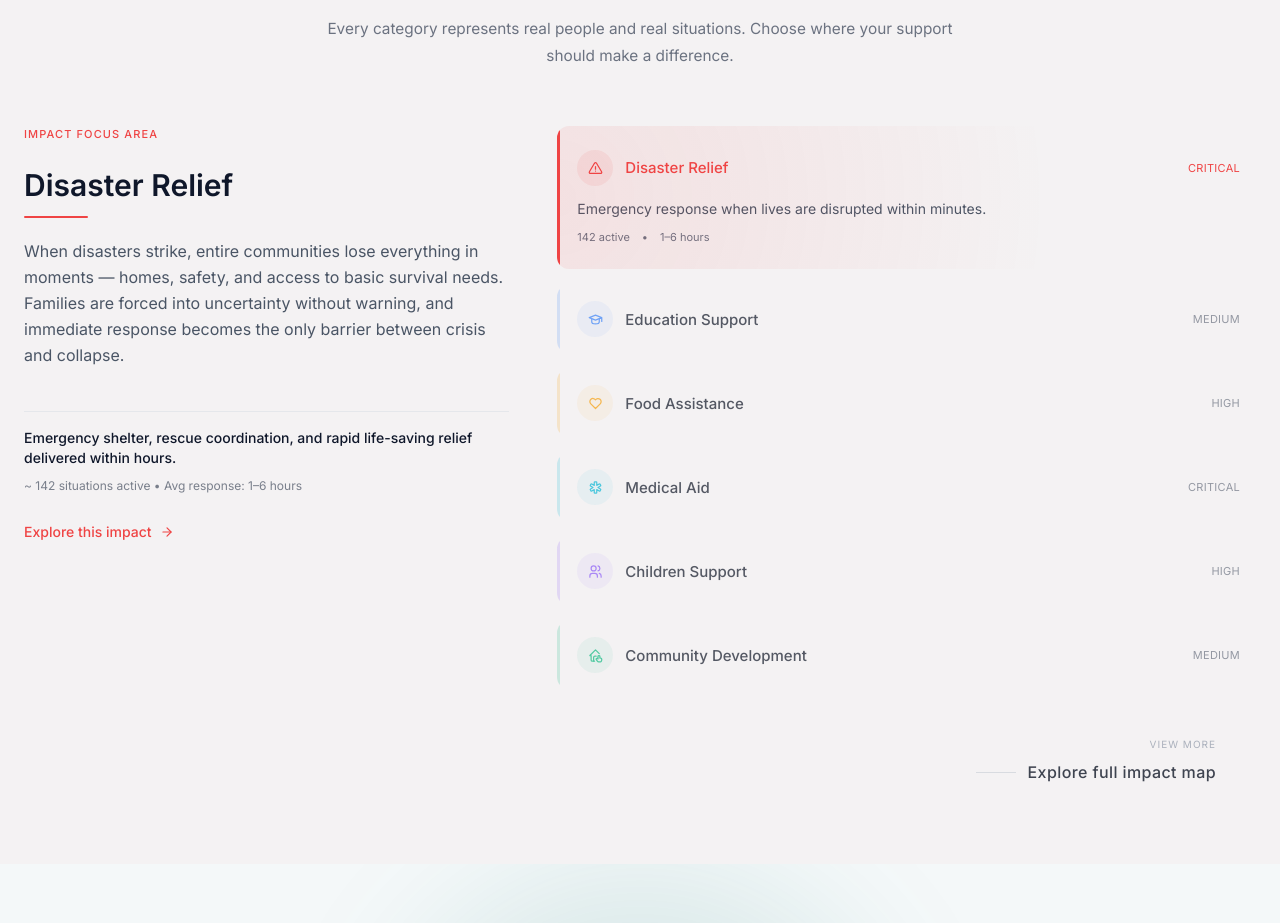
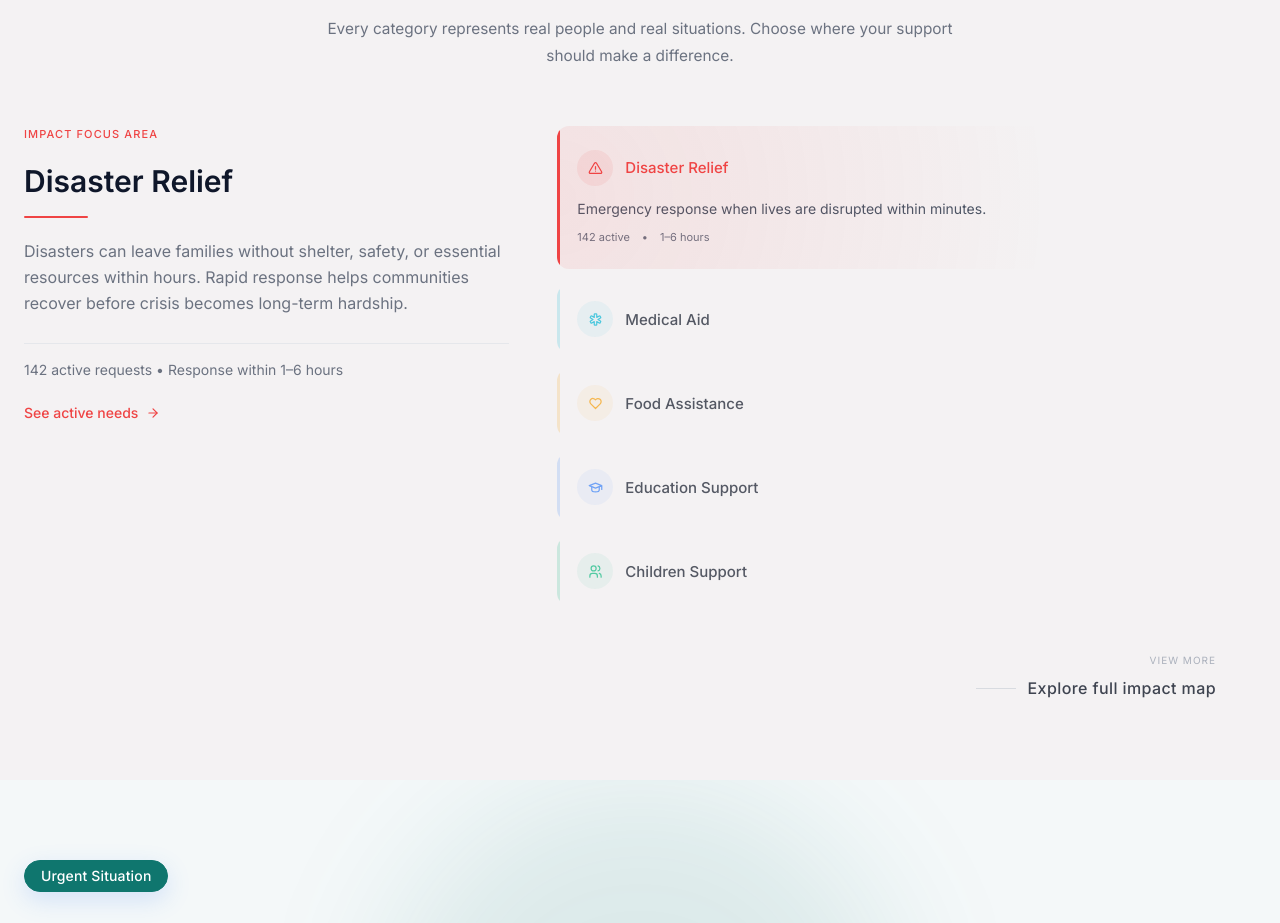
Before and after one commit to RayhanaAkterDev/Foundation-Management-system, a React (Vite) app in the folder frontend/: page / in a window 1280 px wide. Shown: the part 1742-2665 px from the top of the page. Built offline with nearby package versions, Linux system fonts and the light colour scheme.

Commit message:
chor: refined explore categories section

```diff
--- a/frontend/src/pages/public/home/sections/exploreCategories/LeftPanel.jsx
+++ b/frontend/src/pages/public/home/sections/exploreCategories/LeftPanel.jsx
@@ -9,8 +9,7 @@ import Motion from '@/components/motion/Motion';
 const LeftPanel = ({ current }) => {
     return (
         <div className="lg:col-span-5 w-full">
-            <div className="lg:sticky lg:top-24 space-y-5 sm:space-y-6">
-                {/* LABEL */}
+            <div className="lg:sticky lg:top-24 space-y-5">
                 <div
                     className="text-[10px] sm:text-[11px] uppercase tracking-widest font-medium"
                     style={{ color: current.color }}
@@ -18,15 +17,14 @@ const LeftPanel = ({ current }) => {
                     Impact Focus Area
                 </div>
 
-                {/* STORY WINDOW (stable height system) */}
-                <div className="relative min-h-40 sm:min-h-35 lg:min-h-55">
+                <div className="relative min-h-40 sm:min-h-35 lg:min-h-40">
                     <AnimatePresence mode="wait">
                         <motion.div
                             key={current.id}
-                            initial={{ opacity: 0, y: 10, filter: 'blur(6px)' }}
-                            animate={{ opacity: 1, y: 0, filter: 'blur(0px)' }}
-                            exit={{ opacity: 0, y: -10, filter: 'blur(6px)' }}
-                            transition={{ duration: 0.35 }}
+                            initial={{ opacity: 0, y: 10 }}
+                            animate={{ opacity: 1, y: 0 }}
+                            exit={{ opacity: 0, y: -10 }}
+                            transition={{ duration: 0.3 }}
                             className="absolute inset-0"
                         >
                             <h2 className="text-xl sm:text-2xl md:text-3xl font-semibold text-text-primary leading-tight">
@@ -34,43 +32,37 @@ const LeftPanel = ({ current }) => {
                             </h2>
 
                             <div
-                                className="h-0.5 w-14 sm:w-16 mt-3 rounded-full"
+                                className="h-0.5 w-14 sm:w-16 mt-4 rounded-full"
                                 style={{ backgroundColor: current.color }}
                             />
 
-                            <p className="mt-4 sm:mt-5 text-sm md:text-base text-gray-600 leading-relaxed">
+                            <p className="mt-5 text-sm md:text-base text-text-secondary leading-relaxed">
                                 {current.story}
                             </p>
                         </motion.div>
                     </AnimatePresence>
                 </div>
 
-                {/* IMPACT SNAPSHOT */}
                 <motion.div
-                    key={current.id + '-impact'}
+                    key={current.id + '-stats'}
                     initial={{ opacity: 0 }}
                     animate={{ opacity: 1 }}
                     transition={{ duration: 0.3 }}
-                    className="space-y-2 pt-4 border-t border-border"
+                    className="pt-4 border-t border-border"
                 >
-                    <div className="text-sm font-medium text-text-primary">
-                        {current.outcome}
-                    </div>
-
-                    <div className="text-xs text-text-secondary/90 leading-relaxed">
-                        ~ {current.activeCases} situations active • Avg
-                        response: {current.avgResponseTime}
+                    <div className="text-sm text-text-secondary">
+                        {current.activeCases} active requests • Response within{' '}
+                        {current.avgResponseTime}
                     </div>
                 </motion.div>
 
-                {/* CTA */}
                 <Motion variant="fadeUp">
                     <Link
                         to={`/categories/${current.id}`}
                         className="inline-flex items-center gap-2 text-sm font-medium"
                         style={{ color: current.color }}
                     >
-                        Explore this impact
+                        See active needs
                         <FiArrowRight />
                     </Link>
                 </Motion>
--- a/frontend/src/pages/public/home/sections/exploreCategories/data/categories.js
+++ b/frontend/src/pages/public/home/sections/exploreCategories/data/categories.js
@@ -17,35 +17,25 @@ const categories = [
         image:
             'https://images.unsplash.com/photo-1524492412937-b28074a5d7da?q=80&w=1200&auto=format&fit=crop',
         story:
-            'When disasters strike, entire communities lose everything in moments — homes, safety, and access to basic survival needs. Families are forced into uncertainty without warning, and immediate response becomes the only barrier between crisis and collapse.',
+            'Disasters can leave families without shelter, safety, or essential resources within hours. Rapid response helps communities recover before crisis becomes long-term hardship.',
         color: '#ef4444',
-        impactHint: 'Survival-critical response',
-        urgency: 'critical',
+        activeCases: 142,
         avgResponseTime: '1–6 hours',
-        activeCases: 142,
-        monthlyDonors: 8200,
-        outcome:
-            'Emergency shelter, rescue coordination, and rapid life-saving relief delivered within hours.',
     },
 
     {
-        id: 'education',
-        icon: TbSchool,
-        title: 'Education Support',
+        id: 'medical',
+        icon: TbMedicalCross,
+        title: 'Medical Aid',
         description:
-            'Helping children continue learning despite financial barriers.',
+            'Making essential healthcare accessible when it is out of reach.',
         image:
-            'https://images.unsplash.com/photo-1509062522246-3755977927d7?q=80&w=1200&auto=format&fit=crop',
+            'https://images.unsplash.com/photo-1584515933487-779824d29309?q=80&w=1200&auto=format&fit=crop',
         story:
-            'For many children, education is the only path out of generational poverty. But school fees, lack of materials, and limited access force thousands to fall behind before they ever get a chance to grow.',
-        color: '#3b82f6',
-        impactHint: 'Long-term life change',
-        urgency: 'medium',
-        avgResponseTime: '2–7 days',
-        activeCases: 310,
-        monthlyDonors: 5400,
-        outcome:
-            'Scholarships, learning materials, and access to education for underserved students.',
+            'Access to treatment can determine whether a health issue becomes a crisis. Fast support helps people receive care before conditions worsen.',
+        color: '#06b6d4',
+        activeCases: 210,
+        avgResponseTime: '1–12 hours',
     },
 
     {
@@ -57,35 +47,27 @@ const categories = [
         image:
             'https://images.unsplash.com/photo-1488521787991-ed7bbaae773c?q=80&w=1200&auto=format&fit=crop',
         story:
-            'Hunger quietly shapes daily life for millions of families. Parents often skip meals so children can eat, while nutrition insecurity slowly affects health, dignity, and hope.',
+            'Food insecurity affects health, dignity, and daily life. Support helps vulnerable families access essential meals when they need them most.',
         color: '#f59e0b',
-        impactHint: 'Daily survival support',
-        urgency: 'high',
+        activeCases: 520,
         avgResponseTime: '6–24 hours',
-        activeCases: 520,
-        monthlyDonors: 9300,
-        outcome:
-            'Nutritious meals and essential food supplies delivered to vulnerable households.',
     },
 
+
+
     {
-        id: 'medical',
-        icon: TbMedicalCross,
-        title: 'Medical Aid',
+        id: 'education',
+        icon: TbSchool,
+        title: 'Education Support',
         description:
-            'Making essential healthcare accessible when it is out of reach.',
+            'Helping children continue learning despite financial barriers.',
         image:
-            'https://images.unsplash.com/photo-1584515933487-779824d29309?q=80&w=1200&auto=format&fit=crop',
+            'https://images.unsplash.com/photo-1509062522246-3755977927d7?q=80&w=1200&auto=format&fit=crop',
         story:
-            'For many people, illness becomes life-threatening not because it is severe, but because treatment is delayed or unavailable. Lack of access turns treatable conditions into crises.',
-        color: '#06b6d4',
-        impactHint: 'Critical care access',
-        urgency: 'critical',
-        avgResponseTime: '1–12 hours',
-        activeCases: 210,
-        monthlyDonors: 6700,
-        outcome:
-            'Medical treatment, emergency care, and essential medicines provided to those in need.',
+            'Many students fall behind because basic learning resources remain out of reach. Timely support helps children stay in school and continue building their future.',
+        color: '#3b82f6',
+        activeCases: 310,
+        avgResponseTime: '2–7 days',
     },
 
     {
@@ -97,35 +79,10 @@ const categories = [
         image:
             'https://images.unsplash.com/photo-1516627145497-ae6968895b74?q=80&w=1200&auto=format&fit=crop',
         story:
-            'Children are the most affected in times of crisis, often losing access to safety, education, and emotional stability. Early support helps shape their future before instability defines it.',
-        color: '#8b5cf6',
-        impactHint: 'Future protection',
-        urgency: 'high',
+            'Children often face the greatest long-term impact during difficult times. Early support helps create safer, healthier, and more stable futures.',
+        color: '#10b981',
+        activeCases: 180,
         avgResponseTime: '1–3 days',
-        activeCases: 180,
-        monthlyDonors: 6100,
-        outcome:
-            'Child protection programs, education access, and emotional care initiatives.',
-    },
-
-    {
-        id: 'community',
-        icon: TbHomeHand,
-        title: 'Community Development',
-        description:
-            'Building stronger, more resilient communities over time.',
-        image:
-            'https://images.unsplash.com/photo-1522202176988-66273c2fd55f?q=80&w=1200&auto=format&fit=crop',
-        story:
-            'Strong communities are built through shared progress, local empowerment, and long-term investment. When communities grow together, they become more resilient to future crises.',
-        color: '#10b981',
-        impactHint: 'Long-term resilience',
-        urgency: 'medium',
-        avgResponseTime: '3–10 days',
-        activeCases: 95,
-        monthlyDonors: 4500,
-        outcome:
-            'Infrastructure, training, and sustainable development programs that strengthen communities.',
     },
 ];
 
```
